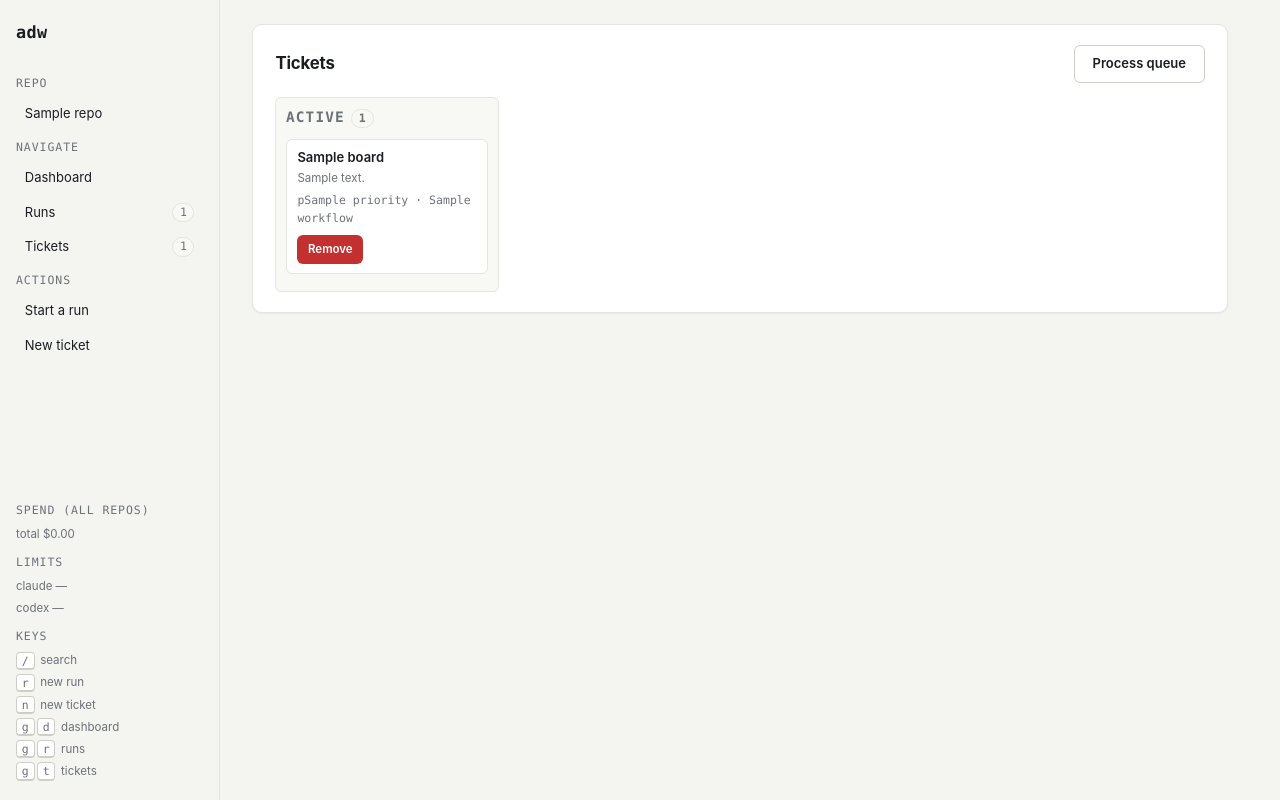
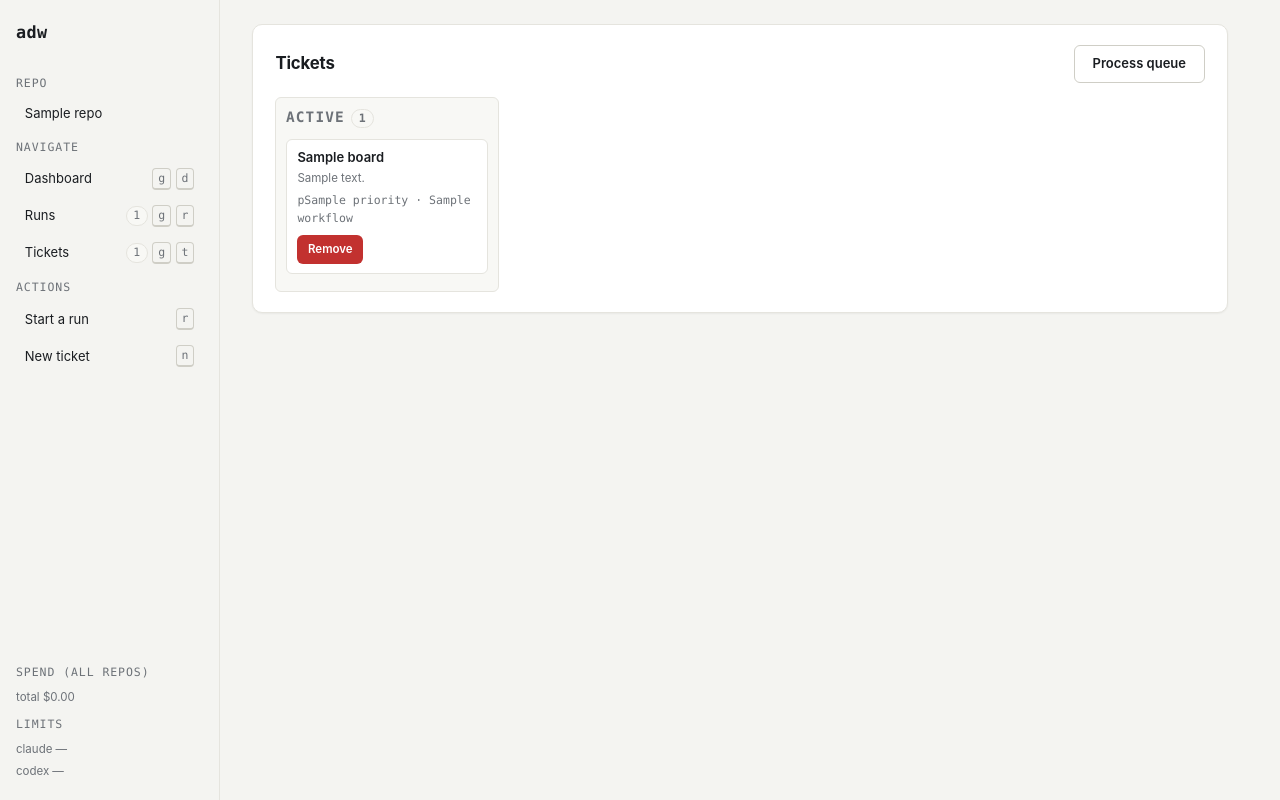
Before and after one commit to pdoronila/adw, a Python web app: template src/adw/ui/templates/tickets.html in a window 1280 px wide. Run offline with Jinja, Linux system fonts and the light colour scheme; the template is opened without the code that fills it: most values are stand-ins (such as "Sample title", 1, 10 or a date in 2020).

Commit message:
Squash merge adw/20260721-042750-in-src-adw-ui-templates into main

```diff
--- a/src/adw/ui/static/app.css
+++ b/src/adw/ui/static/app.css
@@ -199,6 +199,20 @@ body {
   color: var(--text-muted);
 }
 .nav-link.active .count { background: transparent; border-color: currentColor; color: inherit; }
+
+/* inline shortcut hints, right-aligned after the nav label */
+.nav-keys {
+  display: inline-flex;
+  align-items: center;
+  gap: 0.3rem;
+  margin-left: auto;
+}
+.nav-keys kbd {
+  margin-right: 0;
+  color: var(--text-muted);
+  background: transparent;
+}
+.nav-link.active .nav-keys kbd { color: inherit; border-color: currentColor; }
 
 .sidebar-foot {
   margin-top: auto;
--- a/src/adw/ui/templates/base.html
+++ b/src/adw/ui/templates/base.html
@@ -18,12 +18,12 @@
       <a href="{{ r.root }}/" class="nav-link{% if r.root == root %} active{% endif %}">{{ r.label }}</a>
       {% endfor %}
       <span class="nav-label">Navigate</span>
-      <a href="{{ root }}/" class="nav-link{% if active_page == 'dashboard' %} active{% endif %}">Dashboard</a>
-      <a href="{{ root }}/runs" class="nav-link{% if active_page == 'runs' %} active{% endif %}">Runs <span class="count">{{ run_count }}</span></a>
-      <a href="{{ root }}/tickets" class="nav-link{% if active_page == 'tickets' %} active{% endif %}">Tickets <span class="count">{{ queue_count }}</span></a>
+      <a href="{{ root }}/" class="nav-link{% if active_page == 'dashboard' %} active{% endif %}">Dashboard <span class="nav-keys"><kbd>g</kbd><kbd>d</kbd></span></a>
+      <a href="{{ root }}/runs" class="nav-link{% if active_page == 'runs' %} active{% endif %}">Runs <span class="nav-keys"><span class="count">{{ run_count }}</span><kbd>g</kbd><kbd>r</kbd></span></a>
+      <a href="{{ root }}/tickets" class="nav-link{% if active_page == 'tickets' %} active{% endif %}">Tickets <span class="nav-keys"><span class="count">{{ queue_count }}</span><kbd>g</kbd><kbd>t</kbd></span></a>
       <span class="nav-label">Actions</span>
-      <button type="button" class="nav-link nav-action" data-modal-open="start-run-modal">Start a run</button>
-      <button type="button" class="nav-link nav-action" data-modal-open="new-ticket-modal">New ticket</button>
+      <button type="button" class="nav-link nav-action" data-modal-open="start-run-modal">Start a run <span class="nav-keys"><kbd>r</kbd></span></button>
+      <button type="button" class="nav-link nav-action" data-modal-open="new-ticket-modal">New ticket <span class="nav-keys"><kbd>n</kbd></span></button>
       {% block sidebar_nav %}{% endblock %}
     </nav>
     {% block sidebar_extra %}{% endblock %}
@@ -35,13 +35,6 @@
       {%- set rows = session_limits | selectattr("backend", "equalto", backend) | list %}
       <span class="key-hint limit-row">{{ backend }}{% if rows %}{% for l in rows %} {{ "wk" if l.label == "weekly" else l.label }} {{ "%.0f"|format(l.used_percent) }}%{% if not loop.last %} ·{% endif %}{% endfor %}{% set stamped = rows | selectattr("as_of") | list %}{% if stamped %} <span class="limit-asof">as of {{ humanize_ts(stamped[0].as_of) }}</span>{% endif %}{% else %} —{% endif %}</span>
       {% endfor %}
-      <span class="nav-label">Keys</span>
-      <span class="key-hint"><kbd>/</kbd> search</span>
-      <span class="key-hint"><kbd>r</kbd> new run</span>
-      <span class="key-hint"><kbd>n</kbd> new ticket</span>
-      <span class="key-hint"><kbd>g</kbd><kbd>d</kbd> dashboard</span>
-      <span class="key-hint"><kbd>g</kbd><kbd>r</kbd> runs</span>
-      <span class="key-hint"><kbd>g</kbd><kbd>t</kbd> tickets</span>
     </div>
   </aside>
   <main class="content">
```
Also changed, not shown: tests/test_ui.py (+4 -1 lines).
